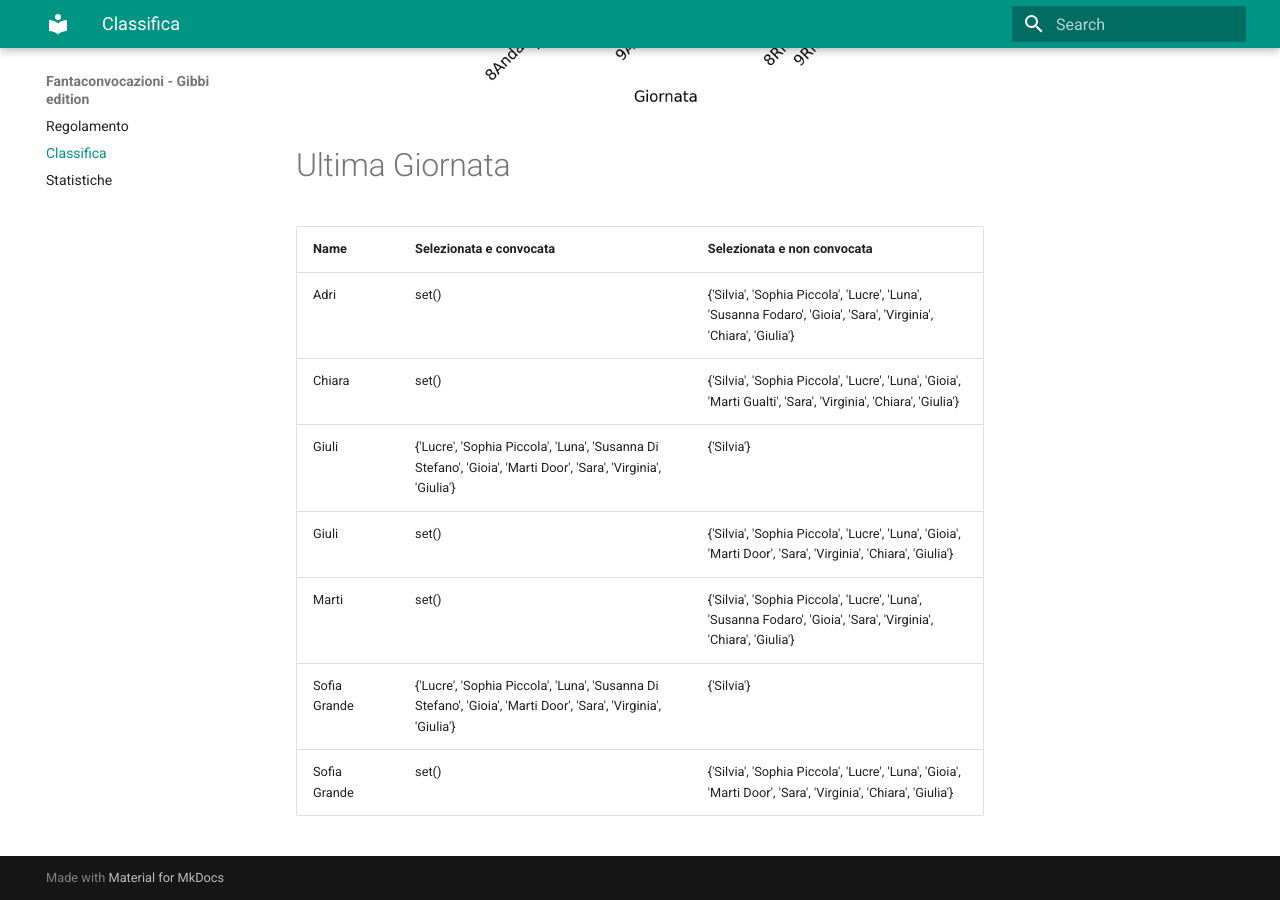
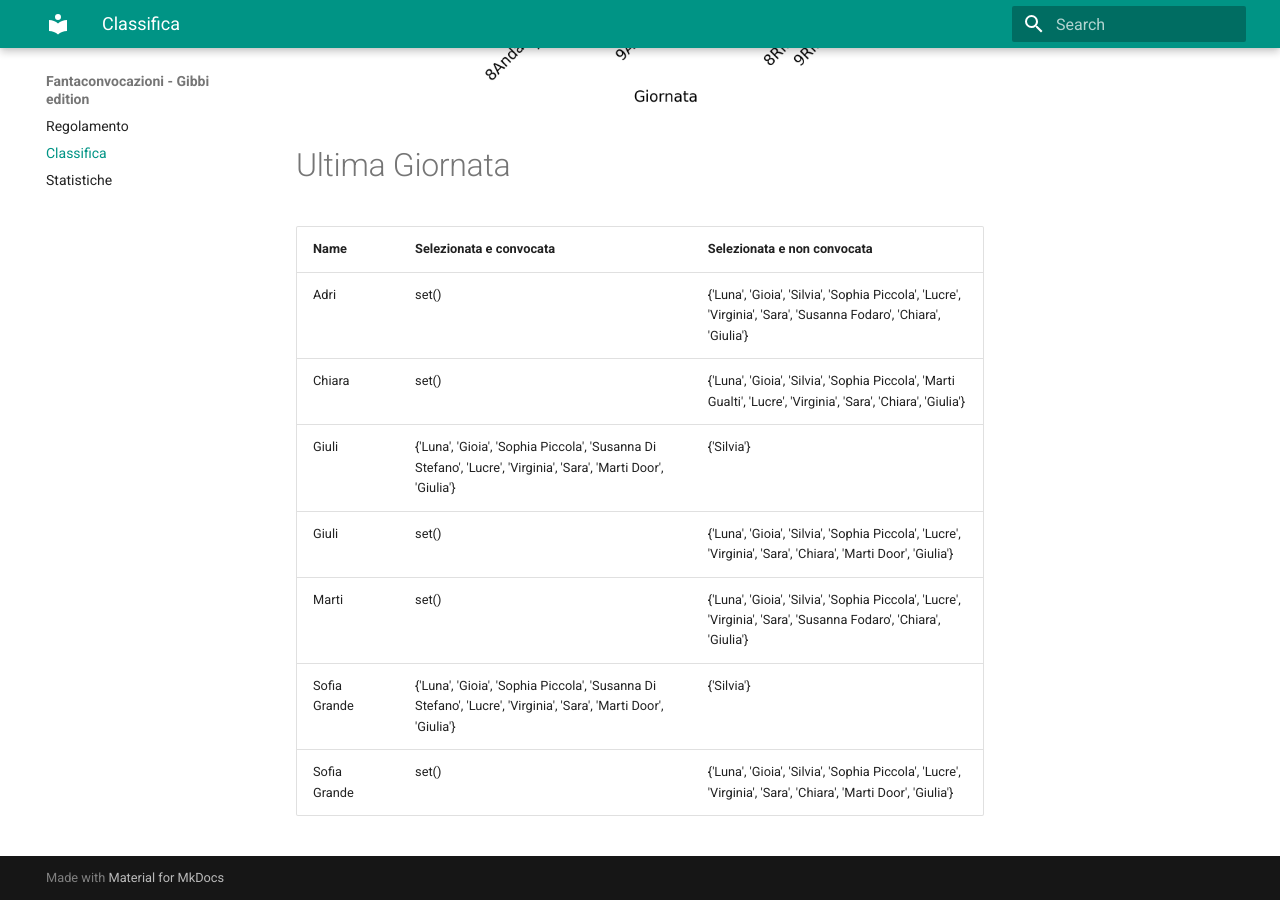
Before and after one commit to martinig94/fantagibbi, an MkDocs documentation site: the page built from docs/Classifica.md, in a window 1280 px wide and 900 px high, scrolled down 1003 px. Built offline with MkDocs 1.6.1 and Material for MkDocs 9.7.7, drawn with Linux system fonts in a browser that asks for light colours.

Commit message:
Auto-update from main.py

```diff
--- a/docs/Classifica.md
+++ b/docs/Classifica.md
@@ -18,11 +18,11 @@
 <!-- START_TABLE CORRECT -->
 | Name         | Selezionata e convocata                                                                                        | Selezionata e non convocata                                                                                      |
 |:-------------|:---------------------------------------------------------------------------------------------------------------|:-----------------------------------------------------------------------------------------------------------------|
-| Adri         | set()                                                                                                          | {'Silvia', 'Sophia Piccola', 'Lucre', 'Luna', 'Susanna Fodaro', 'Gioia', 'Sara', 'Virginia', 'Chiara', 'Giulia'} |
-| Chiara       | set()                                                                                                          | {'Silvia', 'Sophia Piccola', 'Lucre', 'Luna', 'Gioia', 'Marti Gualti', 'Sara', 'Virginia', 'Chiara', 'Giulia'}   |
-| Giuli        | {'Lucre', 'Sophia Piccola', 'Luna', 'Susanna Di Stefano', 'Gioia', 'Marti Door', 'Sara', 'Virginia', 'Giulia'} | {'Silvia'}                                                                                                       |
-| Giuli        | set()                                                                                                          | {'Silvia', 'Sophia Piccola', 'Lucre', 'Luna', 'Gioia', 'Marti Door', 'Sara', 'Virginia', 'Chiara', 'Giulia'}     |
-| Marti        | set()                                                                                                          | {'Silvia', 'Sophia Piccola', 'Lucre', 'Luna', 'Susanna Fodaro', 'Gioia', 'Sara', 'Virginia', 'Chiara', 'Giulia'} |
-| Sofia Grande | {'Lucre', 'Sophia Piccola', 'Luna', 'Susanna Di Stefano', 'Gioia', 'Marti Door', 'Sara', 'Virginia', 'Giulia'} | {'Silvia'}                                                                                                       |
-| Sofia Grande | set()                                                                                                          | {'Silvia', 'Sophia Piccola', 'Lucre', 'Luna', 'Gioia', 'Marti Door', 'Sara', 'Virginia', 'Chiara', 'Giulia'}     |
+| Adri         | set()                                                                                                          | {'Luna', 'Gioia', 'Silvia', 'Sophia Piccola', 'Lucre', 'Virginia', 'Sara', 'Susanna Fodaro', 'Chiara', 'Giulia'} |
+| Chiara       | set()                                                                                                          | {'Luna', 'Gioia', 'Silvia', 'Sophia Piccola', 'Marti Gualti', 'Lucre', 'Virginia', 'Sara', 'Chiara', 'Giulia'}   |
+| Giuli        | {'Luna', 'Gioia', 'Sophia Piccola', 'Susanna Di Stefano', 'Lucre', 'Virginia', 'Sara', 'Marti Door', 'Giulia'} | {'Silvia'}                                                                                                       |
+| Giuli        | set()                                                                                                          | {'Luna', 'Gioia', 'Silvia', 'Sophia Piccola', 'Lucre', 'Virginia', 'Sara', 'Chiara', 'Marti Door', 'Giulia'}     |
+| Marti        | set()                                                                                                          | {'Luna', 'Gioia', 'Silvia', 'Sophia Piccola', 'Lucre', 'Virginia', 'Sara', 'Susanna Fodaro', 'Chiara', 'Giulia'} |
+| Sofia Grande | {'Luna', 'Gioia', 'Sophia Piccola', 'Susanna Di Stefano', 'Lucre', 'Virginia', 'Sara', 'Marti Door', 'Giulia'} | {'Silvia'}                                                                                                       |
+| Sofia Grande | set()                                                                                                          | {'Luna', 'Gioia', 'Silvia', 'Sophia Piccola', 'Lucre', 'Virginia', 'Sara', 'Chiara', 'Marti Door', 'Giulia'}     |
 <!-- END_TABLE CORRECT -->
```
